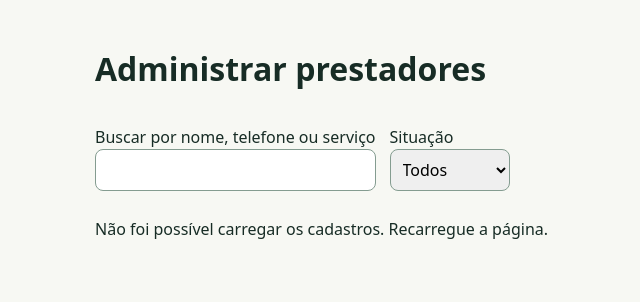
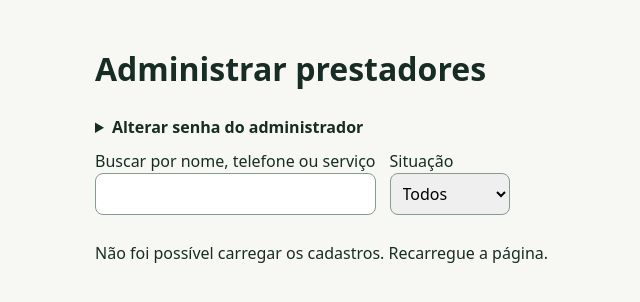
Before and after one commit to ricardoribeiro110384-tech/servicos-locais, a Python web app: template templates/admin.html in a window 1280 px wide. Shown: the part 56-358 px from the top of the page, without its empty margins (81-721 px from the left). Run offline with Jinja, Linux system fonts and the light colour scheme; the template is opened without the code that fills it, so the values that code supplies are empty.

Commit message:
Adiciona troca e recuperação da senha administrativa

```diff
--- a/templates/admin.html
+++ b/templates/admin.html
@@ -23,6 +23,16 @@ a{color:#176342}
 <header><nav><strong>Serviços Locais</strong><a href="/">Abrir catálogo</a></nav></header>
 <main>
 <h1>Administrar prestadores</h1>
+<details>
+<summary>Alterar senha do administrador</summary>
+<form id="password-form">
+<label>Senha atual<input name="current" type="password" autocomplete="current-password" required></label>
+<label>Nova senha<input name="password" type="password" autocomplete="new-password" minlength="15" required></label>
+<label>Repita a nova senha<input name="confirmation" type="password" autocomplete="new-password" minlength="15" required></label>
+<button>Alterar senha</button>
+<p id="password-feedback" role="status"></p>
+</form>
+</details>
 <div class="filters">
 <label>Buscar por nome, telefone ou serviço<input id="search" type="search"></label>
 <label>Situação<select id="status"><option value="">Todos</option><option value="pending">Pendentes</option><option value="active">Publicados</option><option value="hidden">Ocultos</option></select></label>
@@ -129,6 +139,31 @@ async function load() {
     byId('feedback').textContent = 'Não foi possível carregar os cadastros. Recarregue a página.';
   }
 }
+byId('password-form').addEventListener('submit', async event => {
+  event.preventDefault();
+  const form = event.currentTarget;
+  const button = form.querySelector('button');
+  const feedback = byId('password-feedback');
+  const {current, password, confirmation} = Object.fromEntries(new FormData(form));
+  if (password !== confirmation) {
+    feedback.textContent = 'As novas senhas precisam ser iguais.';
+    return;
+  }
+  button.disabled = true;
+  feedback.textContent = 'Alterando senha…';
+  try {
+    const response = await fetch(endpoint + '?senha=1', {method:'POST',
+      headers:{'Content-Type':'application/json','X-Admin-Request':'1'},
+      body:JSON.stringify({current,password})});
+    const result = await response.json();
+    feedback.textContent = result.message || result.error;
+    if (response.ok) form.reset();
+  } catch {
+    feedback.textContent = 'Não foi possível alterar a senha. Verifique sua sessão e tente novamente.';
+  } finally {
+    button.disabled = false;
+  }
+});
 load();
 </script>
 </html>
```
